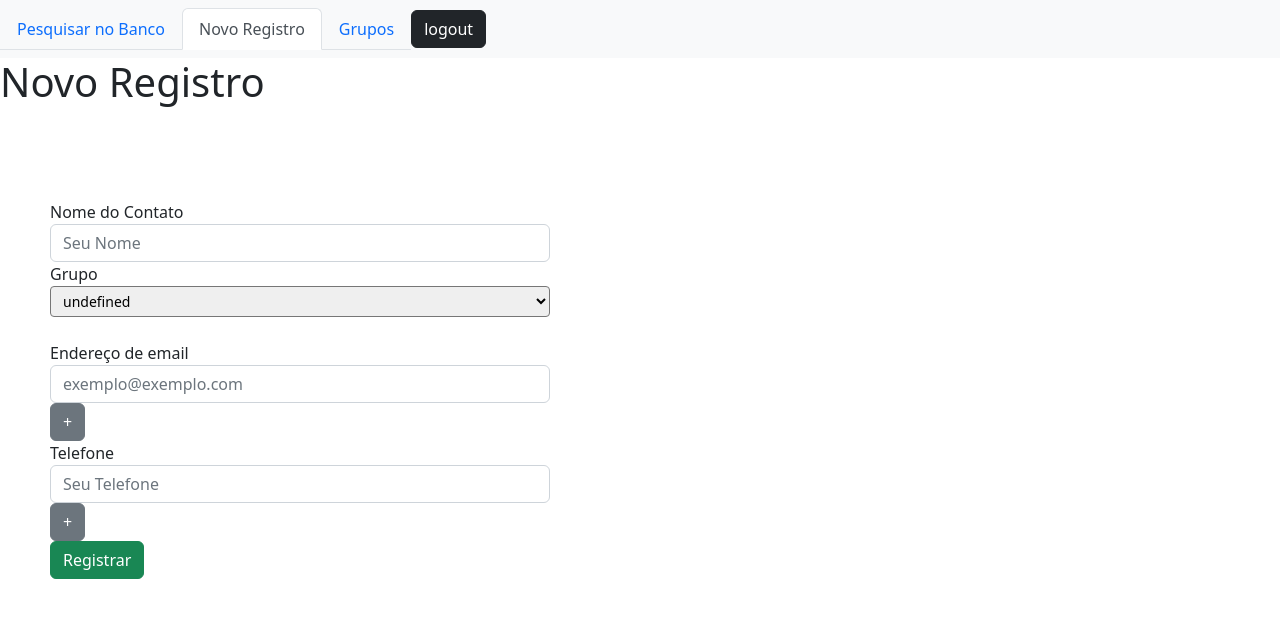
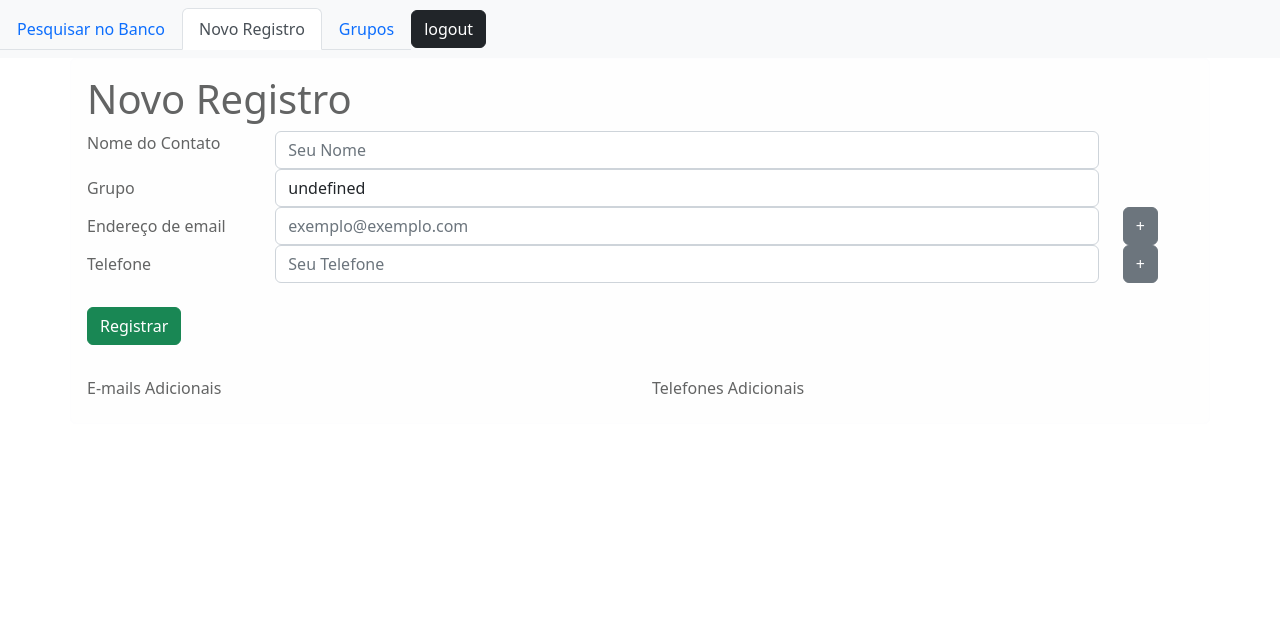
Before and after one commit to MatheusDevJob/system_of_register_php, a CodeIgniter app: page /database/contato/registrar_nome in a window 1280 px wide. Shown: the top 618 px of the page. Run offline with CodeIgniter, Linux system fonts and the light colour scheme; the visitor is signed in with stand-in values (Sample User, id 1); tables that the repository leaves empty or names only in its code hold one stand-in row (values such as "Sample post"); some libraries are stand-ins or nearby versions.

Commit message:
Atualização layout e debug registro
Atualizado layout do registro de novos contatos. Resolvido bug de registro de novos contatos.

```diff
--- a/ci/application/models/Contato_model.php
+++ b/ci/application/models/Contato_model.php
@@ -11,7 +11,6 @@
 
     public function pesquisa($busca, $inicio, $maximo)
     {
-
         $this->db->join('email', 'contato.id = email.contato_id');
         $this->db->join('telefone', 'contato.id = telefone.contato_id');
         $this->db->join('grupo_contato', 'contato.id = grupo_contato.contato_id');
--- a/ci/application/views/pages/registrar_contato.php
+++ b/ci/application/views/pages/registrar_contato.php
@@ -1,22 +1,6 @@
 <style>
-    .tela_registro {
-        display: flex;
-        height: 500px;
-        align-items: center;
-        margin-left: 50px;
-    }
-
-    .tela_registro_interna {
-        width: 500px
-    }
-
-    .dados_novos {
-        position: absolute;
-        right: 50px;
-    }
-
-    .form-control-sm {
-        width: 500px;
+    input {
+        border: none;
     }
 </style>
 <script>
@@ -38,13 +22,27 @@
     function novo_email() {
         // $("#email_div").append('<label for="exampleInputEmail1">Endereço de email</label><input id="email" type="text" class="form-control email_" placeholder="Novo E-mail" name="email[]">');
         $dados = $("#email").val();
-        $(".emails_novos").append($dados + "</br>");
+        $(".alert_campos_adicionais").html('');
+        if ($dados != null && $dados != '') {
+            $("#email").val('');
+            $(".emails_novos").append('<input class="email_novo" readonly value="' + $dados + '"></br>');
+        } else {
+            $(".alert_campos_adicionais").append('<div class="alert alert-danger">E-mail não pode ser vazio.</div>');
+        }
+
     };
 
     function novo_telefone() {
-        // $("#telefone_div").append('<label for="exampleInputPassword1">Telefone</label> <input id="telefone" name="telefone" placeholder="Novo Telefone" type="tel" class="form-control telefone_">');
+        // $("#telefone_div").append('<label for="exampleInputPassword1">Telefone</label> <input id="telefone" name="telefone" placeholder="Novo Telefone" type="tel" class="form-control ">');
         $dados = $("#telefone").val();
-        $(".telefones_novos").append($dados + "</br>");
+        $(".alert_campos_adicionais").html('');
+        if ($dados != null && $dados != '') {
+            $("#telefone").val('');
+            $(".telefones_novos").append('<input class="telefone_novo" readonly value="' + $dados + '"></br>');
+        } else {
+            $(".alert_campos_adicionais").append('<div class="alert alert-danger">Telefone não pode ser vazio.</div>');
+        }
+
     };
 
     function registra() {
@@ -52,13 +50,11 @@
         let telefone = new Array();
         var contato = $('#contato').val();
         var grupo = $('#grupo').val();
-        $('.email_').each(function() {
-            var length = $(this).val().length;
-            if (!length < 1) {
+
+        $('.email_novo').each(function() {
             email.push($(this).val());
-            }
         });
-        $('.telefone_').each(function() {
+        $('.telefone_novo').each(function() {
             telefone.push($(this).val());
         });
         $.ajax({
@@ -72,55 +68,69 @@
                 telefone: telefone
             },
             success: function(data) {
-                $(".alert").html('');
-                $(".alert").append('<div class="alert alert-primary" role="alert">Registrado com Sucesso!</div>');
+                $(".alert_registro").html('');
+                $(".alert_registro").append('<div class="alert alert-primary" role="alert">Registrado com Sucesso!</div>');
             },
             error: function(d) {
-                $(".alert").html('');
-                $(".alert").append('<div class="alert alert-primary" role="alert">Falha ao Registrar</div>');
+                $(".alert_registro").html('');
+                $(".alert_registro").append('<div class="alert alert-primary" role="alert">Falha ao Registrar</div>');
             }
         });
     }
-    $("#telefone").mask("(00) 0000-00009");
+    $("#telefone").mask("(00) 00000-0009");
 </script>
+
+<body>
+    <form>
+        <div class="container alert alert-light">
             <h1><?= $title ?></h1>
-<div class="tela_registro">
-    <div class="tela_registro_interna">
-        <form id="registro">
-            <div class="form-group alert"></div>
-            <div class="grid">
-                <div class="">
-
-                    <div id="contato_div" class="form-group">
-                        <label>Nome do Contato</label>
-                        <input id="contato" name="contato" placeholder="Seu Nome" type="text" class="form-control">
+            <div class="alert_registro" style="padding: 0;"></div>
+            <div class="alert_campos_adicionais" style="padding: 0;"></div>
+            <div class="form-group row">
+                <div class="col-sm-2">
+                    <label for="staticEmail">Nome do Contato</label>
                 </div>
-                    <div id="grupo_div" class="form-group">
-                        <label for="exampleInputPassword1">Grupo</label></br>
-                        <select id="grupo" name="grupo" class="form-control-sm"></select>
-                    </div></br>
+                <div class="col-sm-9">
+                    <input id="contato" name="contato" placeholder="Seu Nome" type="text" class="form-control ">
                 </div>
-                <div class="">
-                    <div id="email_div" class="form-group">
-                        <label for="exampleInputEmail1">Endereço de email</label>
+            </div>
+            <div class="form-group row">
+                <label class="col-sm-2 col-form-label" for="exampleInputPassword1">Grupo</label></br>
+                <div class="col-sm-9">
+                    <select id="grupo" name="grupo" class="form-control"></select>
+                </div>
+            </div>
+            <div class="form-group row">
+                <label class="col-sm-2 col-form-label" for="exampleInputEmail1">Endereço de email</label>
+                <div class="col-sm-9">
                     <input id="email" type="email" class="form-control email_" placeholder="exemplo@exemplo.com" name="email[]">
                 </div>
-                    <!-- botão adicionar novo e-mail -->
+                <div class="col-sm-1">
                     <button onclick="novo_email()" type="button" id="add_campo_email" class="btn btn-secondary">+</button>
-                    <div id="telefone_div" class="form-group">
-                        <label for="exampleInputPassword1">Telefone</label>
+                </div>
+            </div>
+            <div class="form-group row">
+                <label for="exampleInputPassword1" class="col-sm-2 col-form-label">Telefone</label>
+                <div class="col-sm-9">
                     <input id="telefone" name="tel[]" placeholder="Seu Telefone" type="tel" class="form-control telefone_" pattern="([0-9]{2})[s](0-9){4}-(0-9){4,5}">
                 </div>
-                    <!-- botão adicionar novo telefone -->
+                <div class="col-sm-1">
                     <button onclick="novo_telefone()" type="button" id="add_campo_telefone" class="btn btn-secondary">+</button>
                 </div>
             </div>
-
+            <br>
             <button type="button" form="registro" onclick="registra()" class="btn btn-success">Registrar</button>
-        </form>
+            <br> <br>
+            <div class="form-group row">
+                <div class="col">
+                    <label for="exampleInputPassword1" class="col-form-label">E-mails Adicionais</label>
+                    <div class="emails_novos"></div>
                 </div>
-    <div class="form-group dados_novos">
-        <div class="emails_novos"></div>
+                <div class="col">
+                    <label for="exampleInputPassword1" class="col-form-label">Telefones Adicionais</label>
                     <div class="telefones_novos"></div>
                 </div>
             </div>
+        </div>
+    </form>
+</body>
```
Lines whose indentation alone changed are shown as unchanged.
